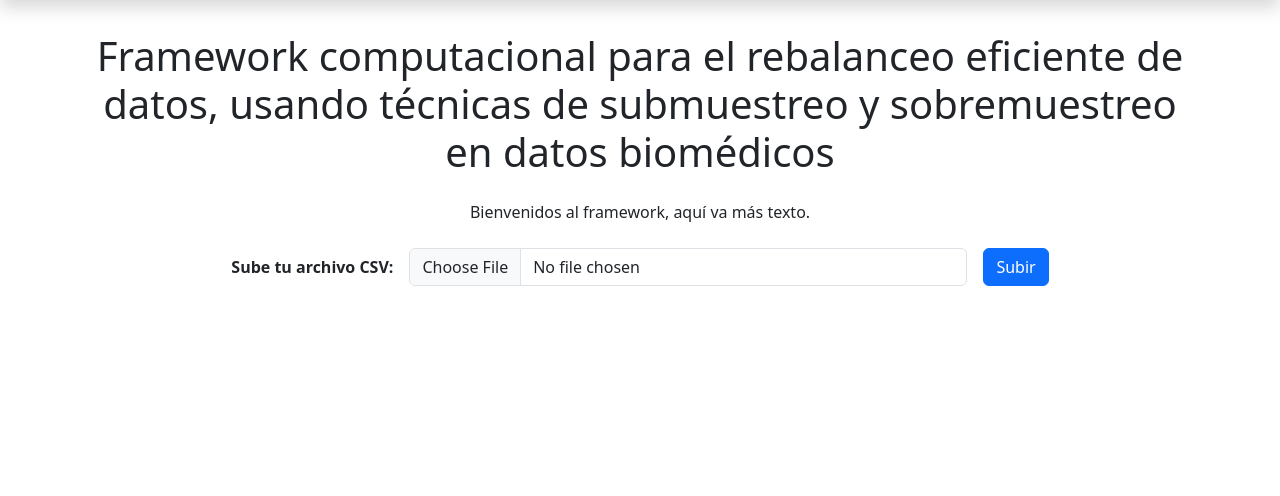
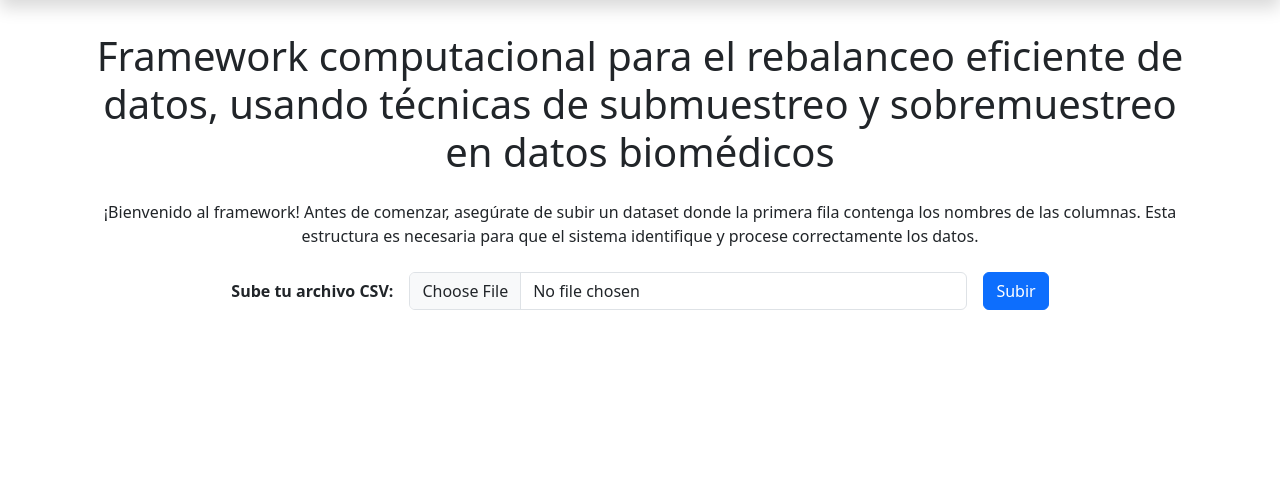
Before and after one commit to mezcly08/BiosClassBalancer, a Flask app: page / in a window 1280 px wide. Shown: the part 56-552 px from the top of the page. Run offline with Flask 3, Linux system fonts and the light colour scheme; some libraries are stand-ins or nearby versions.

Commit message:
Update index.html

```diff
--- a/templates/index.html
+++ b/templates/index.html
@@ -5,7 +5,7 @@
     {% endif %}
 {% endblock %}
 {% block content %}
-    <p class="text-center p-2">Bienvenidos al framework, aquí va más texto.</p>
+    <p class="text-center p-2">¡Bienvenido al framework! Antes de comenzar, asegúrate de subir un dataset donde la primera fila contenga los nombres de las columnas. Esta estructura es necesaria para que el sistema identifique y procese correctamente los datos.</p>
 
     <!-- Formulario para subir archivo CSV -->
 
```
